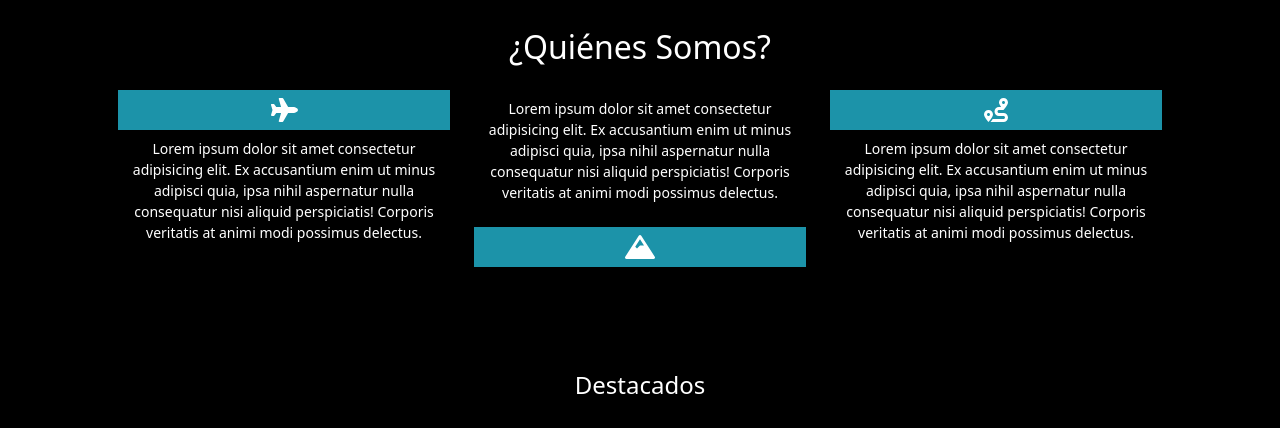
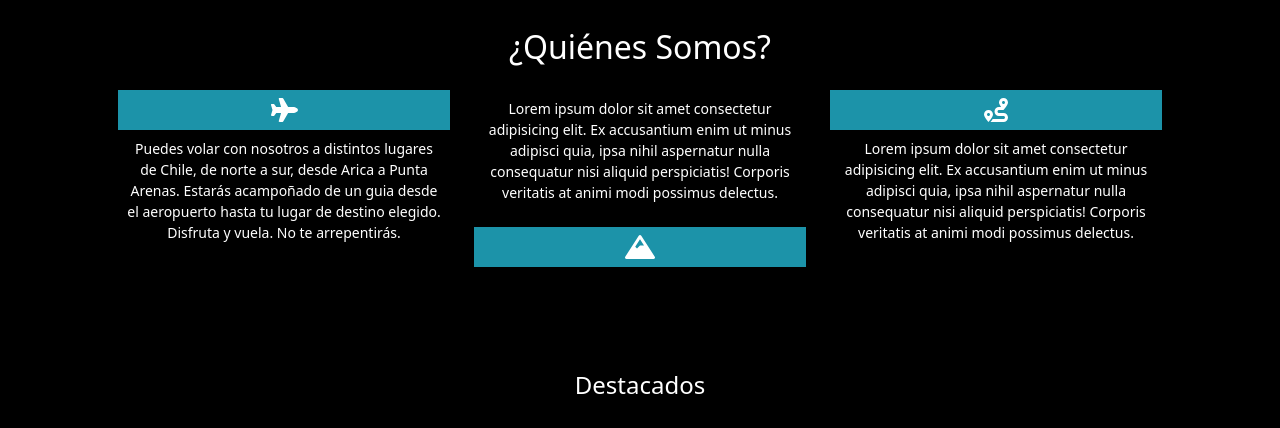
Before and after one commit to rodrigomedela/Viajes-por-Chile, a plain HTML site: page index.html in a window 1280 px wide. Shown: the part 980-1408 px from the top of the page. Drawn offline with nearby package versions, Linux system fonts and the light colour scheme; files whose address does not match are found by name.

Commit message:
En parrafo de Viaja seguro se modifica texto y descripción

```diff
--- a/index.html
+++ b/index.html
@@ -113,7 +113,7 @@
                         <i class="fas fa-plane"></i>
                     </div>
                     <p class="quien-parrafo">
-                        Lorem ipsum dolor sit amet consectetur adipisicing elit. Ex accusantium enim ut minus adipisci quia, ipsa nihil aspernatur nulla consequatur nisi aliquid perspiciatis! Corporis veritatis at animi modi possimus delectus.
+                        Puedes volar con nosotros a distintos lugares de Chile, de norte a sur, desde Arica a Punta Arenas. Estarás acampoñado de un guia desde el aeropuerto hasta tu lugar de destino elegido. Disfruta y vuela. No te arrepentirás.
                     </p>
                 </div>
                 <div class="col-4">
```
